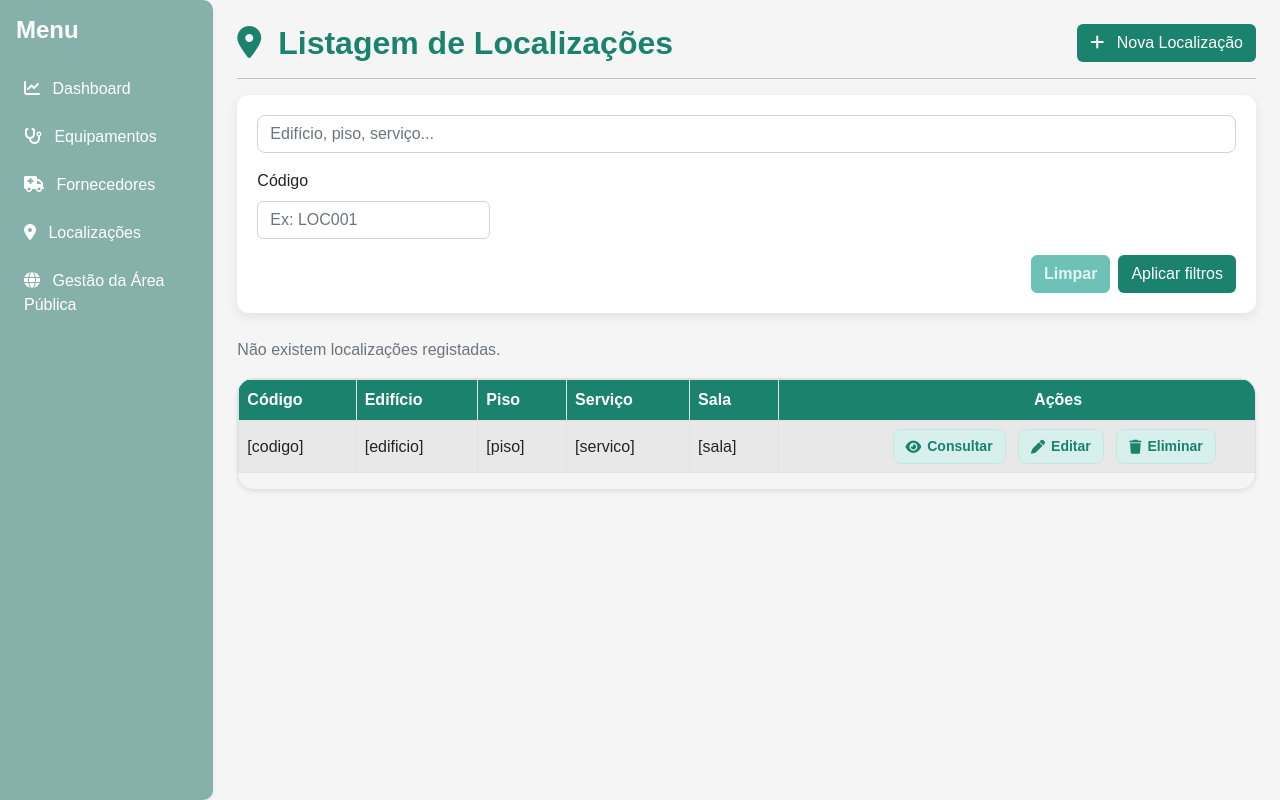
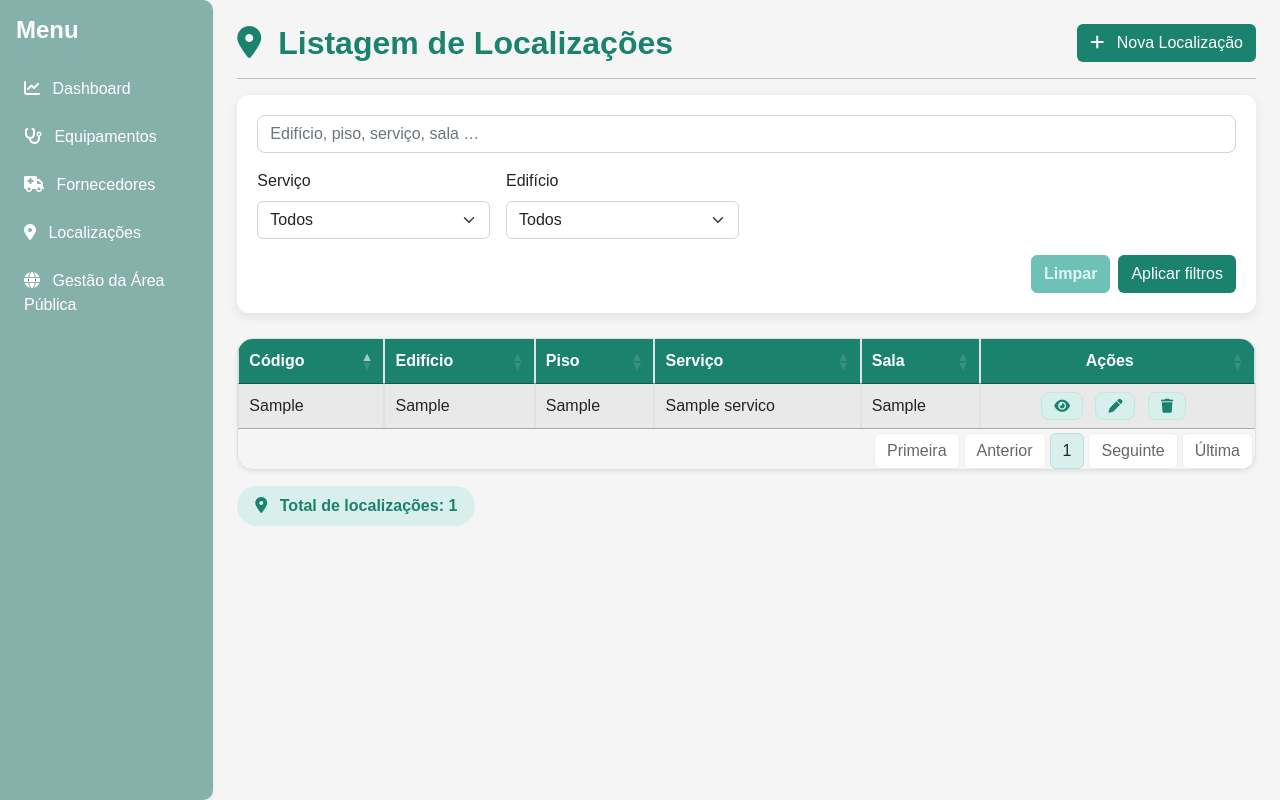
Before and after one commit to Matildequeiros/Projeto, a PHP site: the page made by Frontend/Private/views/Localizações/lista_localizacoes.php in a window 1280 px wide. Shown: the part 82-882 px from the top of the page. Run offline with PHP 8.4, Linux system fonts and the light colour scheme; the visitor is signed in with stand-in values (Sample User, id 1); tables that the repository leaves empty hold one stand-in row (values such as "Sample post").

Commit message:
Listagem das localizações com paginação, filtros e pesquisa

```diff
--- a/Frontend/Private/views/Localizações/lista_localizacoes.php
+++ b/Frontend/Private/views/Localizações/lista_localizacoes.php
@@ -1,20 +1,39 @@
 <?php
 require_once __DIR__ . '/../../includes/funcoes.php';
 redirect_if_not_logged();
+
+try {
+    $ligacao = new PDO(
+        "mysql:host=" . MYSQL_HOST . ";port=" . MYSQL_PORT . ";dbname=" . MYSQL_DATABASE . ";charset=utf8",
+        MYSQL_USERNAME,
+        MYSQL_PASSWORD
+    );
+    $ligacao->setAttribute(PDO::ATTR_ERRMODE, PDO::ERRMODE_EXCEPTION);
+
+    $resultados = $ligacao->query("
+        SELECT l.*, s.nome AS servico
+        FROM localizacoes l
+        LEFT JOIN servicos s ON l.servico_id = s.id
+        ORDER BY l.codigo
+    ")->fetchAll(PDO::FETCH_OBJ);
+
+    $erro = '';
+} catch (PDOException $err) {
+    $erro = "Aconteceu um erro na ligação.";
+    $resultados = [];
+}
+
+$ligacao = null;
 ?>
 
 <?php include '../../includes/header.php'; ?>
 <?php include '../../includes/nav.php'; ?>
-
-
 
 <div class="container-fluid">
     <div class="row">
 
         <?php include '../../includes/sidebar.php'; ?>
 
-
-            <!-- CONTEÚDO PRINCIPAL -->
         <main class="col-md-9 col-lg-10 p-4">
 
             <div class="d-flex justify-content-between align-items-center mb-3">
@@ -22,7 +41,6 @@ redirect_if_not_logged();
                     <i class="fa-solid fa-location-dot me-2"></i>
                     <strong>Listagem de Localizações</strong>
                 </h2>
-
                 <a href="novo_localizacoes.php" class="btn" style="background-color: #1a826d; color: white;">
                     <i class="fa-solid fa-plus me-2"></i> Nova Localização
                 </a>
@@ -30,41 +48,51 @@ redirect_if_not_logged();
 
             <hr>
 
-                <!-- FILTROS LOCALIZAÇÕES -->
             <div class="filtros-box">
-
-                    <!-- Pesquisa geral -->
                 <div class="mb-3">
                     <input type="text" id="pesquisaLocalizacao" class="form-control search-input"
-                            placeholder="Edifício, piso, serviço...">
+                        placeholder="Edifício, piso, serviço, sala …">
                 </div>
-
                 <div class="row g-3">
-
-                        <!-- Código -->
                     <div class="col-md-3">
-                            <label class="form-label">Código</label>
-                            <input type="text" id="filtroCodigo" class="form-control" placeholder="Ex: LOC001">
+                        <label class="form-label">Serviço</label>
+                        <select id="filtroServico" class="form-select">
+                            <option value="">Todos</option>
+                            <?php
+                            $servicos = array_unique(array_map(fn($r) => $r->servico, $resultados));
+                            sort($servicos);
+                            foreach ($servicos as $s): ?>
+                                <option><?= htmlspecialchars($s) ?></option>
+                            <?php endforeach; ?>
+                        </select>
                     </div>
-
-
+                    <div class="col-md-3">
+                        <label class="form-label">Edifício</label>
+                        <select id="filtroEdificio" class="form-select">
+                            <option value="">Todos</option>
+                            <?php
+                            $edificios = array_unique(array_map(fn($r) => $r->edificio, $resultados));
+                            sort($edificios);
+                            foreach ($edificios as $e): ?>
+                                <option><?= htmlspecialchars($e) ?></option>
+                            <?php endforeach; ?>
+                        </select>
                     </div>
-
-                    <!-- Botões -->
+                </div>
                 <div class="mt-3 d-flex justify-content-end gap-2">
                     <button class="btn btn-secondary" onclick="limparFiltrosLocalizacao()">Limpar</button>
                     <button class="btn btn-filtrar" onclick="aplicarFiltrosLocalizacao()">Aplicar filtros</button>
                 </div>
-
             </div>
 
-
-
+            <?php if (!empty($erro)) : ?>
+                <p class="text-center text-danger"><?= $erro ?></p>
+            <?php elseif (count($resultados) == 0) : ?>
                 <p class="text-muted">Não existem localizações registadas.</p>
+            <?php else : ?>
 
                 <div class="table-responsive rounded-4 shadow-sm border p-0">
-
-                    <table class="table table-bordered table-striped align-middle" style="min-width: 1100px;">
+                    <table id="tabela-localizacoes" class="table table-bordered table-striped align-middle w-100">
                         <thead>
                             <tr style="background-color: #1a826d; color: white;">
                                 <th>Código</th>
@@ -75,83 +103,140 @@ redirect_if_not_logged();
                                 <th class="text-center">Ações</th>
                             </tr>
                         </thead>
-
                         <tbody>
+                            <?php foreach ($resultados as $loc) : ?>
                                 <tr>
-                                <td>[codigo]</td>
-                                <td>[edificio]</td>
-                                <td>[piso]</td>
-                                <td>[servico]</td>
-                                <td>[sala]</td>
-
-                                <td class="text-center">
-                                    <a href="detalhes_localizacoes.php" class="acao-box">
-                                        <i class="fa-solid fa-eye"></i> Consultar
+                                    <td><?= htmlspecialchars($loc->codigo) ?></td>
+                                    <td><?= htmlspecialchars($loc->edificio) ?></td>
+                                    <td><?= htmlspecialchars($loc->piso) ?></td>
+                                    <td><?= htmlspecialchars($loc->servico) ?></td>
+                                    <td><?= htmlspecialchars($loc->sala) ?></td>
+                                    <td class="text-center" style="white-space: nowrap;">
+                                        <a href="detalhes_localizacoes.php?id=<?= $loc->id ?>" class="acao-box" title="Consultar">
+                                            <i class="fa-solid fa-eye"></i>
                                         </a>
-
-                                    <a href="editar_localizacoes.php" class="acao-box">
-                                        <i class="fa-solid fa-pen"></i> Editar
+                                        <a href="editar_localizacoes.php?id_localizacao=<?= aes_encrypt($loc->id) ?>" class="acao-box" title="Editar">
+                                            <i class="fa-solid fa-pen"></i>
                                         </a>
-
-                                    <a class="acao-box" style="cursor: pointer;" onclick="abrirModalApagarLocalizacao(
-       'LOC001',
-       'Edifício A',
-       'Piso 2',
-       'Urgência',
-       'Sala 12'
-   )">
-                                        <i class="fa-solid fa-trash"></i> Eliminar
+                                        <a class="acao-box" style="cursor: pointer;" title="Eliminar"
+                                            onclick="abrirModalApagarLocalizacao('<?= $loc->codigo ?>', '<?= htmlspecialchars($loc->edificio, ENT_QUOTES) ?>', '<?= htmlspecialchars($loc->piso, ENT_QUOTES) ?>', '<?= htmlspecialchars($loc->servico, ENT_QUOTES) ?>', '<?= htmlspecialchars($loc->sala, ENT_QUOTES) ?>')">
+                                            <i class="fa-solid fa-trash"></i>
                                         </a>
-
                                     </td>
                                 </tr>
-
+                            <?php endforeach; ?>
                         </tbody>
                     </table>
                 </div>
 
+            <?php endif; ?>
+
+            <div class="d-flex align-items-center mt-3 mb-4">
+                <span style="background-color: #d9efec; color: #1a826d; padding: 8px 18px; border-radius: 20px; font-weight: 700; font-size: 1rem;">
+                    <i class="fa-solid fa-location-dot me-2"></i> Total de localizações: <?= count($resultados) ?>
+                </span>
+            </div>
+
         </main>
-
     </div>
 </div>
-
 
 <!-- MODAL REMOVER LOCALIZAÇÃO -->
 <div class="modal fade" id="modalApagarLocalizacao" tabindex="-1">
     <div class="modal-dialog modal-dialog-centered" style="max-width: 750px;">
         <div class="modal-content" style="border-radius: 12px; padding: 25px 35px;">
-
             <h2 class="mb-4" style="color: #1a826d; font-weight: 700;">
                 <i class="fa-solid fa-triangle-exclamation me-2"></i> Remover Localização
             </h2>
-
             <p class="mb-3" style="font-size: 17px;">
                 Tem a certeza que pretende remover a seguinte localização?
-                    <br>
-                    <strong>Esta ação é irreversível.</strong>
+                <br><strong>Esta ação é irreversível.</strong>
             </p>
-
             <hr>
-
-                <!-- DADOS DA LOCALIZAÇÃO -->
-                <div id="dadosLocalizacao" style="font-size: 16px;">
-                    <!-- Preenchido dinamicamente pelo JS -->
-                </div>
-
+            <div id="dadosLocalizacao" style="font-size: 16px;"></div>
             <hr>
-
             <div class="d-flex justify-content-between mt-4">
                 <button class="btn btn-secondary" data-bs-dismiss="modal">Cancelar</button>
-
                 <a href="lista_localizacoes.php" id="btnConfirmarApagarLocalizacao" class="btn"
                     style="background-color: #1a826d; color: white;">
                     <i class="fa-solid fa-trash me-2"></i> Remover Localização
                 </a>
-
             </div>
-
         </div>
     </div>
 </div>
 
+<script>
+    var tabela;
+
+    $(document).ready(function() {
+        tabela = $('#tabela-localizacoes').DataTable({
+            pageLength: 10,
+            pagingType: "full_numbers",
+            searching: true,
+            lengthChange: false,
+            info: false,
+            dom: 'tp',
+            language: {
+                zeroRecords: "Nenhuma localização encontrada.",
+                paginate: {
+                    first: "Primeira",
+                    last: "Última",
+                    next: "Seguinte",
+                    previous: "Anterior"
+                }
+            }
+        });
+    });
+
+    function aplicarFiltrosLocalizacao() {
+        const pesquisa = document.getElementById('pesquisaLocalizacao')?.value || '';
+        const servico  = document.getElementById('filtroServico')?.value || '';
+        const edificio = document.getElementById('filtroEdificio')?.value || '';
+
+        $.fn.dataTable.ext.search.pop();
+
+        $.fn.dataTable.ext.search.push(function(settings, data) {
+            const codigo       = data[0].toLowerCase();
+            const edificioLinha = data[1].toLowerCase();
+            const piso         = data[2].toLowerCase();
+            const servicoLinha = data[3].toLowerCase();
+            const sala         = data[4].toLowerCase();
+
+            const matchPesquisa = pesquisa === '' ||
+                codigo.includes(pesquisa.toLowerCase()) ||
+                edificioLinha.includes(pesquisa.toLowerCase()) ||
+                piso.includes(pesquisa.toLowerCase()) ||
+                servicoLinha.includes(pesquisa.toLowerCase()) ||
+                sala.includes(pesquisa.toLowerCase());
+
+            const matchServico  = servico === '' || servicoLinha.includes(servico.toLowerCase());
+            const matchEdificio = edificio === '' || edificioLinha.includes(edificio.toLowerCase());
+
+            return matchPesquisa && matchServico && matchEdificio;
+        });
+
+        tabela.draw();
+    }
+
+    function limparFiltrosLocalizacao() {
+        document.getElementById('pesquisaLocalizacao').value = '';
+        document.getElementById('filtroServico').value = '';
+        document.getElementById('filtroEdificio').value = '';
+        $.fn.dataTable.ext.search.pop();
+        tabela.draw();
+    }
+
+    function abrirModalApagarLocalizacao(codigo, edificio, piso, servico, sala) {
+        document.getElementById('dadosLocalizacao').innerHTML = `
+            <p><strong>Código:</strong> ${codigo}</p>
+            <p><strong>Edifício:</strong> ${edificio}</p>
+            <p><strong>Piso:</strong> ${piso}</p>
+            <p><strong>Serviço:</strong> ${servico}</p>
+            <p><strong>Sala:</strong> ${sala}</p>
+        `;
+        new bootstrap.Modal(document.getElementById('modalApagarLocalizacao')).show();
+    }
+</script>
+
 <?php include '../../includes/footer.php'; ?>
```
Lines whose indentation alone changed are shown as unchanged.
